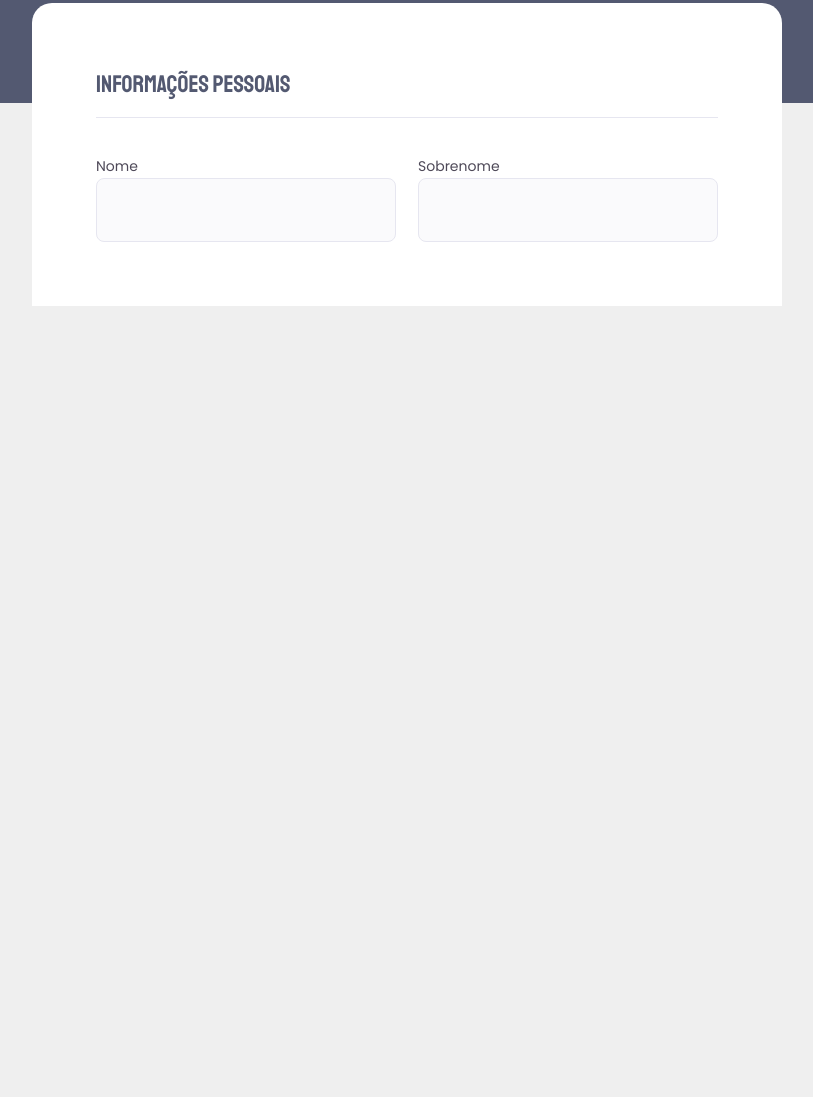
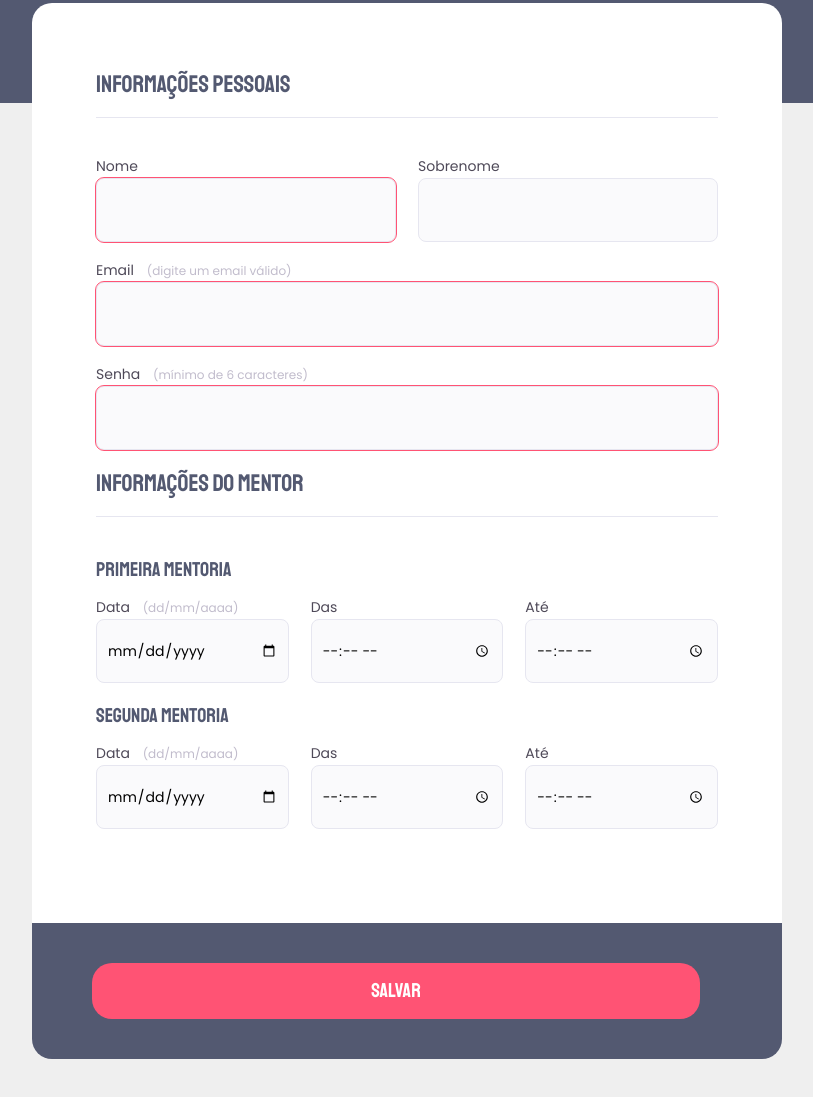
Before and after one commit to ToneLopes/expolorer-desafio-07-formulario-mentoria, a plain HTML site: page index.html in a window 1280 px wide. Shown: the part 333-1430 px from the top of the page, without its empty margins (233-1046 px from the left). Before the commit the page ends 800 px from the top, so only its background shows below. Drawn offline with Linux system fonts and the light colour scheme.

Commit message:
adicionado print do projeto

```diff
--- a/index.html
+++ b/index.html
@@ -11,17 +11,19 @@
     <div class="page">
       <header>
         <h1>mentoria</h1>
-        <p>Preencha o formulário para<br>
-        agendar a sua mentoria</p>
+        <p>
+          Preencha o formulário para<br />
+          agendar a sua mentoria
+        </p>
       </header>
-      <form action="">
+      <form id="my-form" action="">
         <fieldset>
           <div class="fieldset-wrapper">
             <legend>informações pessoais</legend>
             <div class="col-2">
               <div class="input-wrapper">
                 <label for="name">nome</label>
-                <input type="text" id="name" />
+                <input required type="text" id="name" />
               </div>
 
               <div class="input-wrapper">
@@ -29,9 +31,83 @@
                 <input type="text" id="lastname" />
               </div>
             </div>
+
+            <div class="input-wrapper">
+              <label for="email"
+                >email <span>(digite um email válido)</span></label
+              >
+              <input
+              required
+
+              type="text" id="lastname" />
+            </div>
+
+            <div class="input-wrapper">
+              <label for="passsword"
+                >Senha <span>(mínimo de 6 caracteres)</span></label
+              >
+              <input
+              style="font-size: 2.4rem" type="password"
+              id="passsword"
+              required
+              minlength="6"
+              />
+            </div>
+          </div>
+        </fieldset>
+
+        <fieldset>
+          <div class="fieldset-wrapper">
+            <legend>informações do mentor</legend>
+            <p class="title">primeira mentoria</p>
+            <div class="col-2">
+              <div class="input-wrapper">
+                <label for="date">data <span>(DD/MM/AAAA)</span></label>
+                <input type="date" id="date" />
+              </div>
+
+              <div class="input-wrapper">
+                <label for="timestart">Das</label>
+                <input type="time" id="timestart" />
+              </div>
+
+              <div class="input-wrapper">
+                <label for="timeend">até</label>
+                <input type="time" id="timeend" />
+              </div>
+
+
+            </div>
+
+            <p class="title">segunda mentoria</p>
+            <div class="col-2">
+              <div class="input-wrapper">
+                <label for="date">data <span>(DD/MM/AAAA)</span></label>
+                <input type="date" id="date" />
+              </div>
+
+              <div class="input-wrapper">
+                <label for="timestart">Das</label>
+                <input type="time" id="timestart" />
+              </div>
+
+              <div class="input-wrapper">
+                <label for="timeend">até</label>
+                <input type="time" id="timeend" />
+              </div>
+
+
+            </div>
           </div>
         </fieldset>
       </form>
+      <footer>
+        <input
+        form="my-form"
+        class="button"
+        type="submit"
+        value="Salvar">
+      </footer>
     </div>
   </body>
 </html>
--- a/style.css
+++ b/style.css
@@ -42,6 +42,7 @@ header {
 }
 
 header h1 {
+
   font-family: 'Staatliches';
   font-weight: 400;
   font-size: 4.8rem;
@@ -68,8 +69,6 @@ form {
 
 form legend {
   font-family: 'Staatliches';
-  font-style: normal;
-  font-weight: 400;
   font-size: 2.4rem;
   line-height: 3.4rem;
   margin-bottom: 3.6rem;
@@ -77,33 +76,93 @@ form legend {
   border-bottom: 1px solid #E6E6F0;
   padding-bottom: 1.6rem;
 }
+
+.fieldset-wrapper {
+  margin-bottom: 1.4rem;
+}
+
 .input-wrapper {
   display: flex;
   flex-direction: column;
   width: 100%;
+  margin-bottom: 1.6rem;
 
 }
 
-.input-wrapper label{
-  font-family: 'Poppins';
-  font-size: 14px;
-  line-height: 24px;
+.input-wrapper label {
+  font-size: 1.4rem;
+  line-height: 2.4rem;
   text-transform: capitalize;
   color: #4E4958;
+
+}
+
+.input-wrapper label span {
+  font-size: 1.2rem;
+  line-height: 2.0rem;
+  color: #C1BCCC;
+  margin-left: 0.9rem;
+  text-transform: lowercase;
 }
 
 .col-2 {
   display: flex;
   gap: 22px;
+
 }
 
 .input-wrapper input {
   height: 64px;
   width: 100%;
+  background: #FAFAFC;
+  border: 1px solid #E6E6F0;
+  border-radius: 8px;
+  font-size: 1.4rem;
+  line-height: 2.4rem;
+  padding: 1.0rem;
+}
 
-background: #FAFAFC;
-/* Back / Lines in white */
+.input-wrapper input:focus {
+  outline: 1px solid #535971;
+}
 
-border: 1px solid #E6E6F0;
-border-radius: 8px;
+.input-wrapper input:invalid {
+  outline: 1px solid #FF5374;
 }
+
+.title {
+  font-family: 'Staatliches';
+  font-size: 2.0rem;
+  line-height: 3.4rem;
+  margin-bottom: 8px;
+  color: #535971;
+}
+
+footer {
+  background: #535971;
+  border-radius: 0px 0px 20px 20px;
+  height: 13.6rem;
+  display: flex;
+  flex-direction: column;
+  padding: 4.0rem 6.0rem;
+  margin-bottom: 10.0rem;
+}
+
+
+footer .button {
+  width: 608px;
+  height: 55.65px;
+
+
+  background: #FF5374;
+  border-radius: 2.0rem;
+  font-family: 'Staatliches';
+  font-size: 2.0rem;
+  line-height: 2.6rem;
+  color: #FFFFFF;
+}
+
+footer .button:hover {
+  background: #c83b57;
+  cursor: pointer;
+}
```
Also changed, not shown: images/print-project.png (added).
